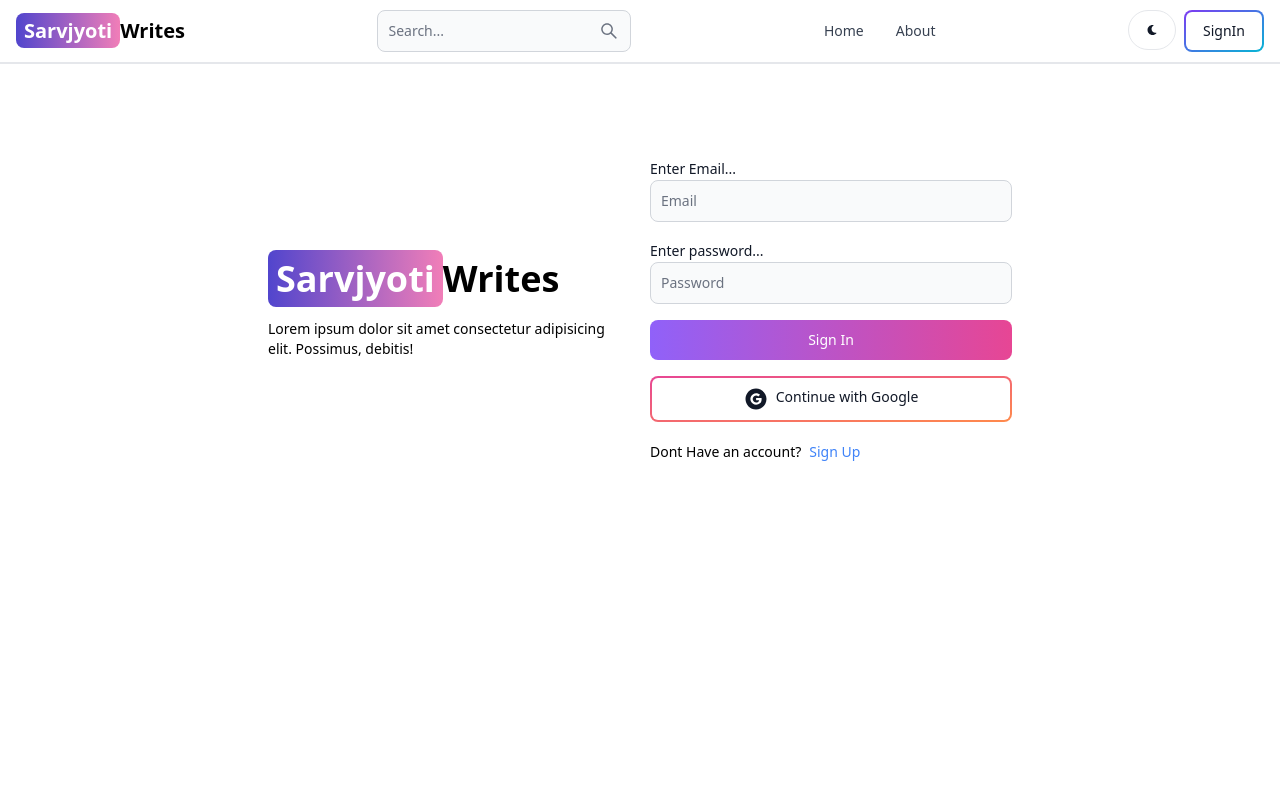
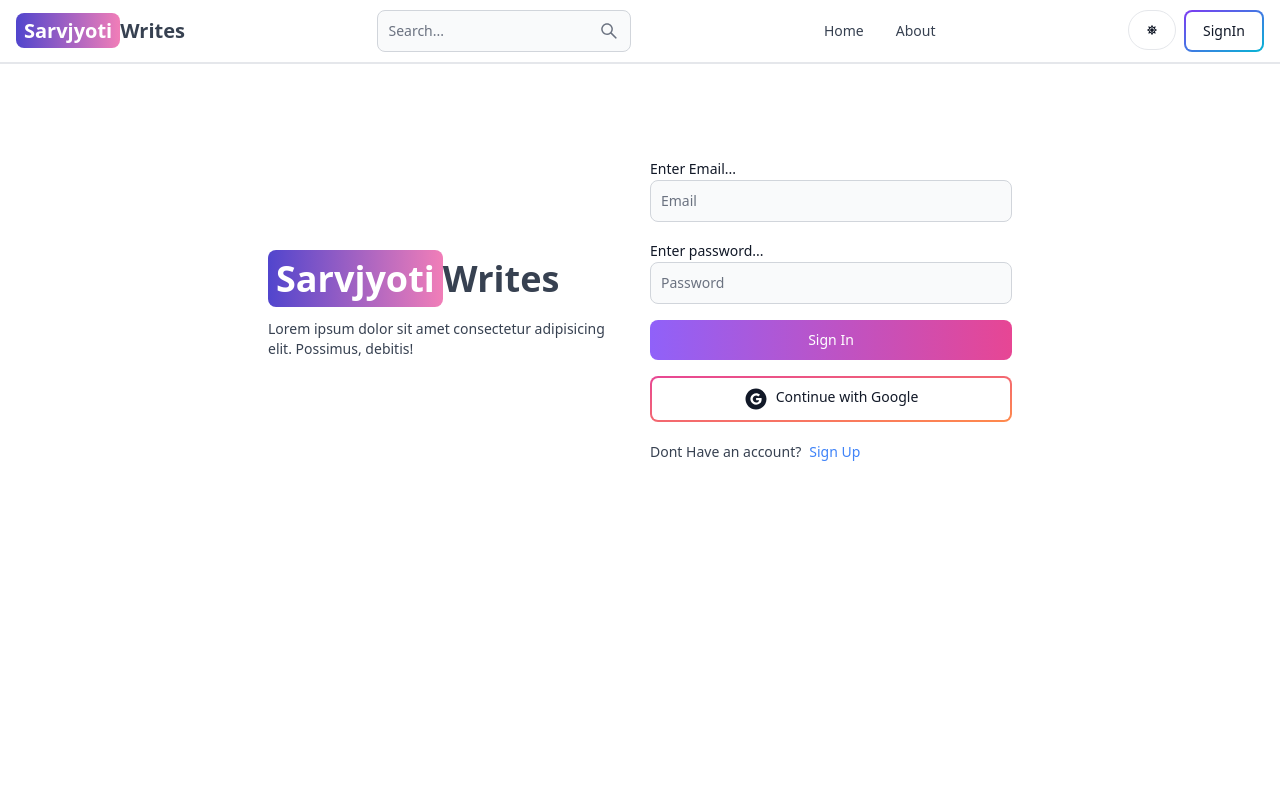
Before and after one commit to RSarvjyoti/Sarvjyoti_Writes, a React (Vite) app in the folder client/: page /sign-in in a window 1280 px wide. Shown: the top 800 px of the page. Built offline with nearby package versions, Linux system fonts and the light colour scheme; no server answers.

Commit message:
Added the theme functionality

```diff
--- a/client/src/components/MyHeader.jsx
+++ b/client/src/components/MyHeader.jsx
@@ -2,14 +2,17 @@
 import { Avatar, Button, Dropdown, Navbar, TextInput } from "flowbite-react";
 import { Link, useLocation } from "react-router-dom";
 import { AiOutlineSearch } from "react-icons/ai";
-import { FaMoon } from "react-icons/fa";
-import { useSelector } from "react-redux";
+import { FaMoon, FaSun } from "react-icons/fa";
+import { useSelector, useDispatch } from "react-redux";
+import { toggleTheme } from "../redux/theme/themeSlice";
 
 export const MyHeader = () => {
   const location = useLocation();
   const path = location.pathname;
   const { currentUser } = useSelector((state) => state.user);
-  console.log(currentUser);
+  const dispatch = useDispatch();
+  const {theme} = useSelector((state) => state.theme);
+
   return (
     <Navbar className="border-b-2">
       <Link
@@ -33,8 +36,8 @@
         <AiOutlineSearch />
       </Button>
       <div className="flex gap-2 md:order-2">
-        <Button className="w-12 h-10 hidden sm:inline border" color="gray" pill>
-          <FaMoon />
+        <Button className="w-12 h-10 hidden sm:inline border" color="gray" pill onClick={() => dispatch(toggleTheme())} >
+          {theme === 'light' ? <FaSun /> : <FaMoon />}
         </Button>
         {currentUser ? (
           <Dropdown
--- /dev/null
+++ b/client/src/components/ThemeProvider.jsx
@@ -0,0 +1,15 @@
+import React from 'react'
+import { useSelector } from 'react-redux'
+
+const ThemeProvider = ({children}) => {
+  const {theme} = useSelector(state => state.theme);
+  return (
+    <div className={theme}>
+      <div className="bg-white text-gray-700 dark:text-gray-200 dark:bg-[rgb(21,25,61)] min-h-screen">
+      {children}
+      </div>
+    </div>
+  )
+}
+
+export default ThemeProvider
--- a/client/src/main.jsx
+++ b/client/src/main.jsx
@@ -6,6 +6,7 @@
 import { store } from "./redux/store.js";
 import { PersistGate } from "redux-persist/integration/react";
 import { persistStore } from "redux-persist";
+import ThemeProvider from "./components/ThemeProvider.jsx";
 
 // Create the persistor
 const persistor = persistStore(store);
@@ -15,7 +16,9 @@
     {/* Pass the persistor to PersistGate */}
     <PersistGate loading={null} persistor={persistor}>
       <BrowserRouter>
-        <App />
+        <ThemeProvider>
+          <App />
+        </ThemeProvider>
       </BrowserRouter>
     </PersistGate>
   </Provider>
--- a/client/src/redux/store.js
+++ b/client/src/redux/store.js
@@ -2,10 +2,11 @@
 import userReducer from './user/userSlice.js';
 import {persistReducer, persistStore} from 'redux-persist';
 import storage from 'redux-persist/lib/storage';
-
+import themeReducer from './theme/themeSlice'
 
 const rootReducer = combineReducers({
   user : userReducer,
+  theme : themeReducer,
 })
 
 const persistConfig = {
--- /dev/null
+++ b/client/src/redux/theme/themeSlice.js
@@ -0,0 +1,19 @@
+import {createSlice} from '@reduxjs/toolkit';
+
+
+const initialState = {
+    theme : 'light',
+}
+
+const themeSlice = createSlice({
+    name : 'theme',
+    initialState,
+    reducers: {
+        toggleTheme : (state) => {
+            state.theme = state.theme === 'light' ? 'dark' : 'light';
+        }
+    }
+})
+
+export const {toggleTheme} = themeSlice.actions;
+export default themeSlice.reducer;
```
